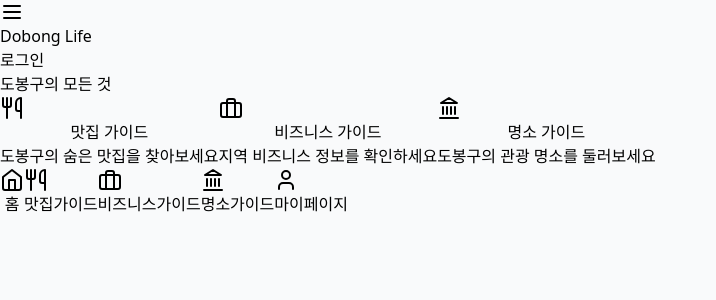
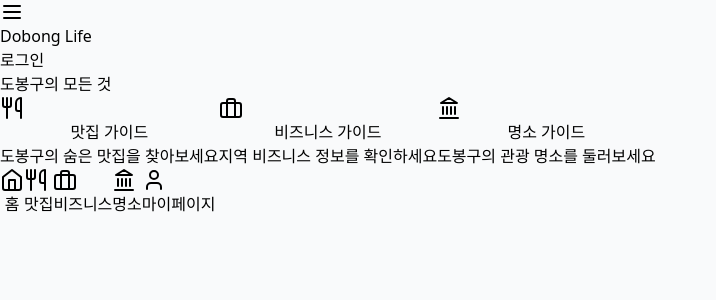
Before and after one commit to Dobong-Life/prototype, a React (Vite) app: page / in a window 1280 px wide. Shown: the top 300 px of the page, without its empty margins (0-716 px from the left). Built offline with nearby package versions, Linux system fonts and the light colour scheme.

Commit message:
NavBar label changed

```diff
--- a/src/components/NavBar.tsx
+++ b/src/components/NavBar.tsx
@@ -9,9 +9,9 @@ interface NavBarProps {
 export const NavBar: React.FC<NavBarProps> = ({ activeTab, onTabChange }) => {
   const navItems = [
     { id: 'home', label: '홈', icon: Home },
-    { id: 'restaurants', label: '맛집가이드', icon: Utensils },
-    { id: 'business', label: '비즈니스가이드', icon: Briefcase },
-    { id: 'attractions', label: '명소가이드', icon: Landmark },
+    { id: 'restaurants', label: '맛집', icon: Utensils },
+    { id: 'business', label: '비즈니스', icon: Briefcase },
+    { id: 'attractions', label: '명소', icon: Landmark },
     { id: 'mypage', label: '마이페이지', icon: User },
   ] as const;
 
```
